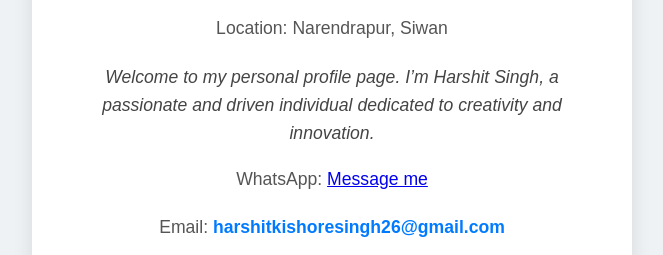
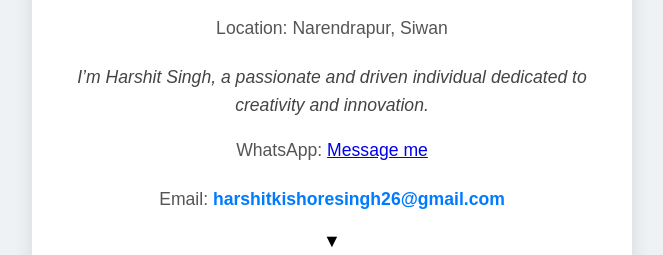
Before and after one commit to harshitsingh205/profile, a plain HTML site: page index.html in a window 1280 px wide. Shown: the part 315-570 px from the top of the page, without its empty margins (308-971 px from the left). Drawn offline with Linux system fonts and the light colour scheme.

Commit message:
index.html

```diff
--- a/index.html
+++ b/index.html
@@ -223,7 +223,7 @@
         <p>Location: <span id="location-text">Narendrapur, Siwan</span></p>
 
 
-        <p class="bio">Welcome to my personal profile page. I’m Harshit Singh, a passionate and driven individual dedicated to creativity and innovation.</p>
+        <p class="bio">I’m Harshit Singh, a passionate and driven individual dedicated to creativity and innovation.</p>
         <p>WhatsApp: <a href="https://wa.me/7061248804">Message me</a></p>
         <div class="contact-info">
             <p>Email: <a href="mailto:harshitkishoresingh26@gmail.com">harshitkishoresingh26@gmail.com</a></p>
```
